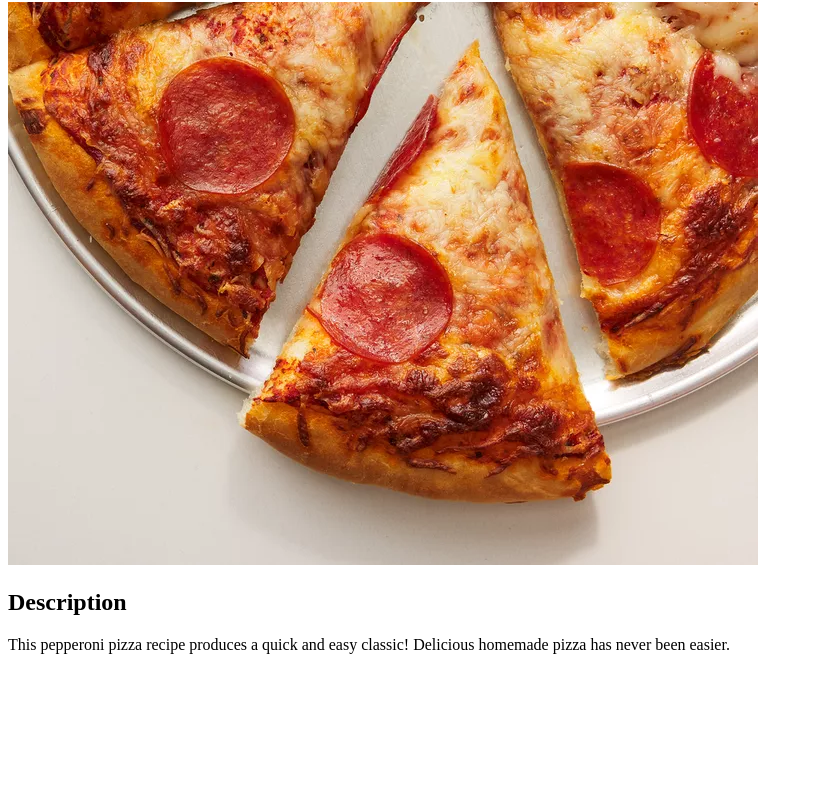
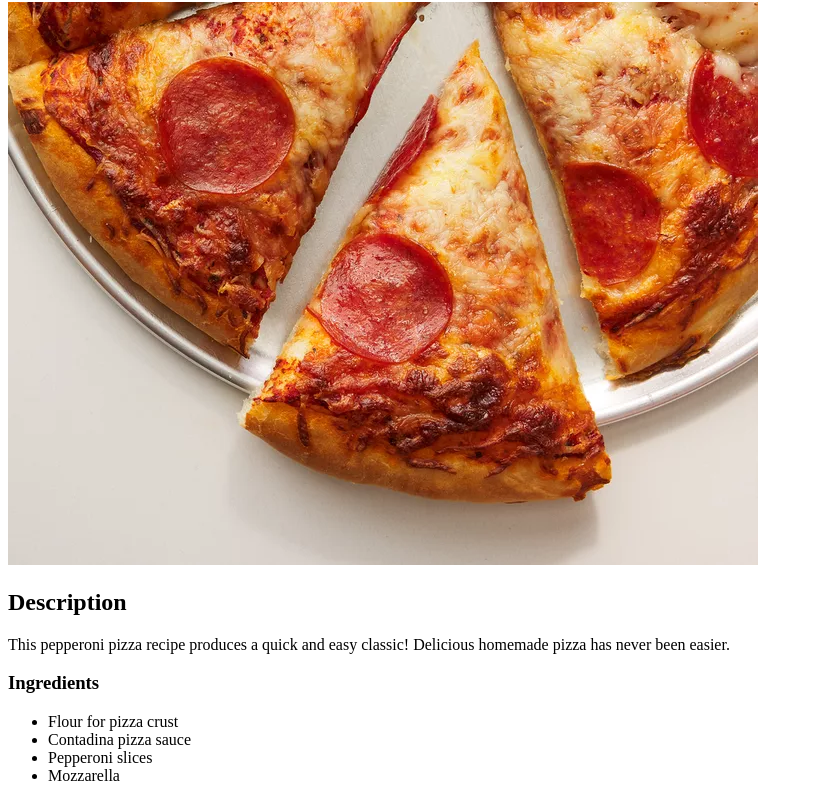
Before and after one commit to ici2718281/odin-recipes, a plain HTML site: page recipes/pepperoni-pizza.html in a window 1280 px wide. Shown: the part 78-879 px from the top of the page, without its empty margins (0-813 px from the left). Before the commit the page ends 800 px from the top, so only its background shows below. Drawn offline with Linux system fonts and the light colour scheme.

Commit message:
add ingredients list

```diff
--- a/recipes/pepperoni-pizza.html
+++ b/recipes/pepperoni-pizza.html
@@ -10,5 +10,12 @@
     <h2>Description</h2>
     <p>This pepperoni pizza recipe produces a quick and easy classic!
     Delicious homemade pizza has never been easier.</p>
+    <h3>Ingredients</h3>
+    <ul>
+      <li>Flour for pizza crust</li>
+      <li>Contadina pizza sauce</li>
+      <li>Pepperoni slices</li>
+      <li>Mozzarella</li>
+    </ul>
   </body>
 </html>
```
